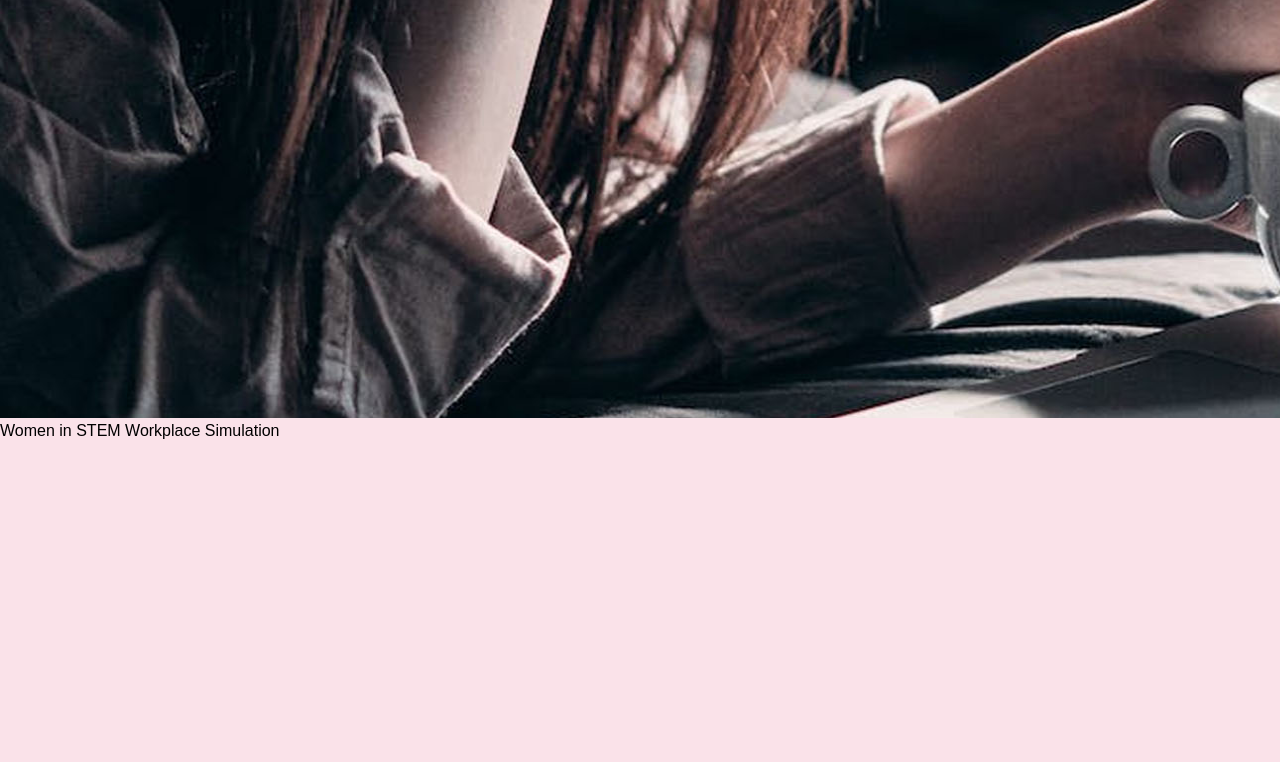
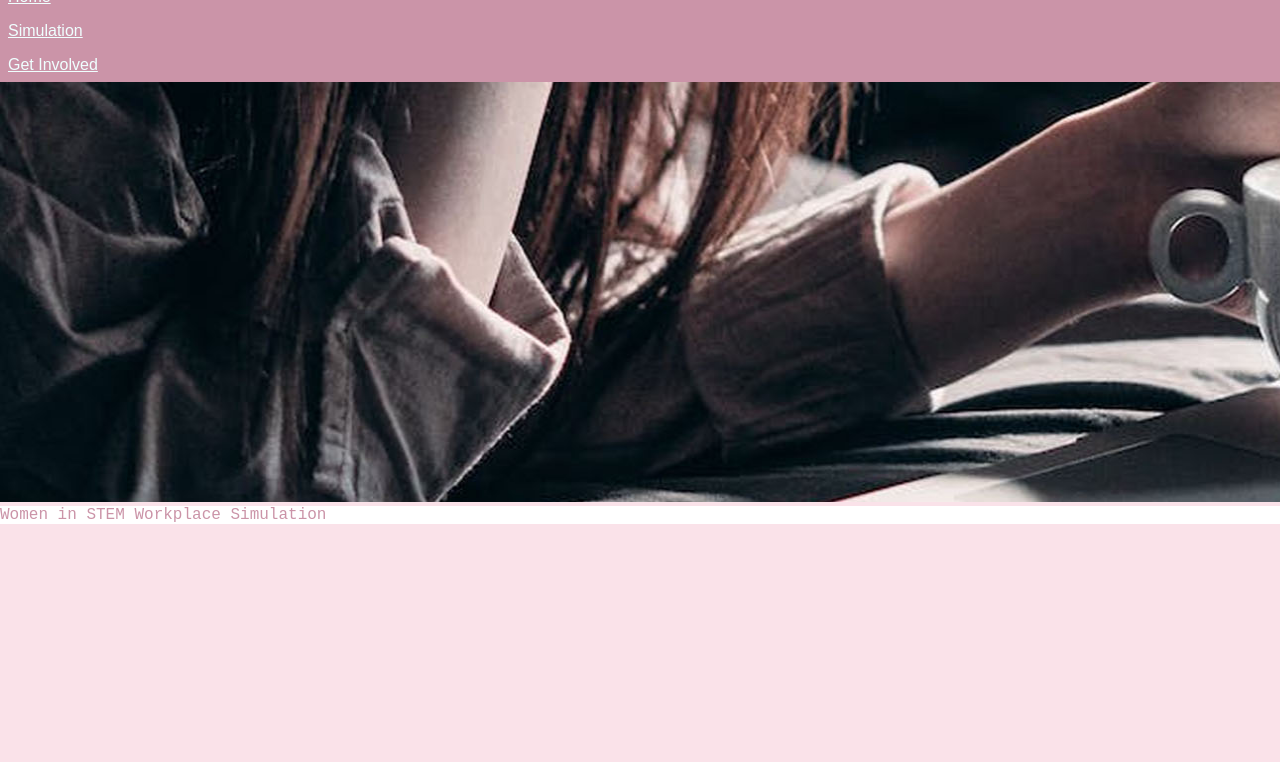
Before and after one commit to JadedThrone/WebsiteShell, a plain HTML site: page simulation.html in a window 1280 px wide. Shown: the part 38-800 px from the top of the page. Drawn offline with Linux system fonts and the light colour scheme.

Commit message:
Simulation CSS stuff

```diff
--- a/simulation.html
+++ b/simulation.html
@@ -4,14 +4,15 @@
   <link rel="stylesheet" href="simulationStyles.css">
 </head>
 
-<div id = "header">
+<div class = "navBar">
   <div id = "mainLogo">Lady Coders</div>
+
   <a class="button-link" href="index.html">Home</a>
   <a class="button-link" href="simulation.html">Simulation</a>
   <a class="button-link" href="resource.html">Get Involved</a>
 </div>
 <body>
   <img class="image" src="OfficeSimPhoto.jpg" alt="Coffee and laptop " width="1920" height="420"/>
-  <div id = "headerBar">Women in STEM Workplace Simulation</div>
+  <div class = "headerBar">Women in STEM Workplace Simulation</div>
 </body>
 </html>
--- a/simulationStyles.css
+++ b/simulationStyles.css
@@ -4,3 +4,29 @@ body {
     margin: 0;
     padding: 0;
   }
+
+.navBar {
+    float: right;
+    width: 100%;
+    float: left;
+    background-color: #E1C1CD;
+    font-family: Arial, sans-serif;
+    color:azure;
+
+  }
+
+.button-link{
+    display: block;
+    padding: 8px;
+    background-color: #CB94A8;
+    color:azure;
+
+}
+
+.headerBar{
+    color: #CB94A8;
+    font-family: "Courier New";
+    background-color: white;
+    width: 100%;
+    position: center;
+}
```
